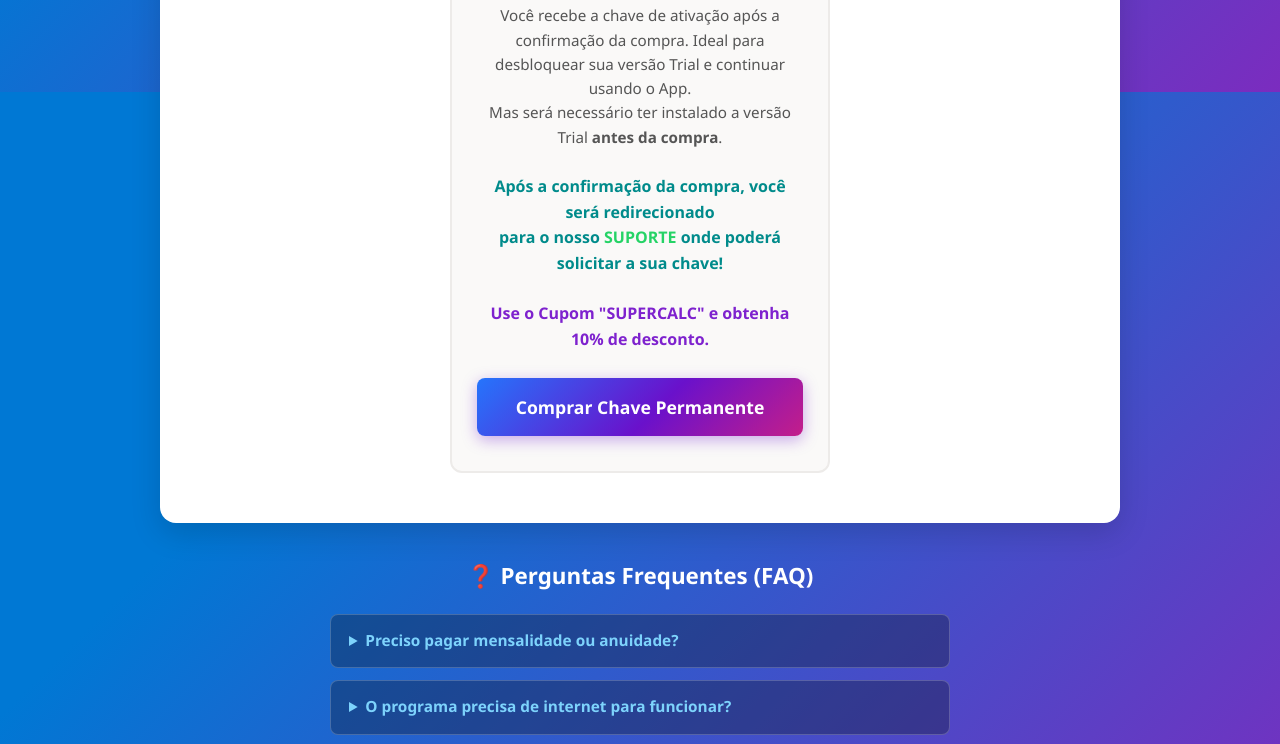
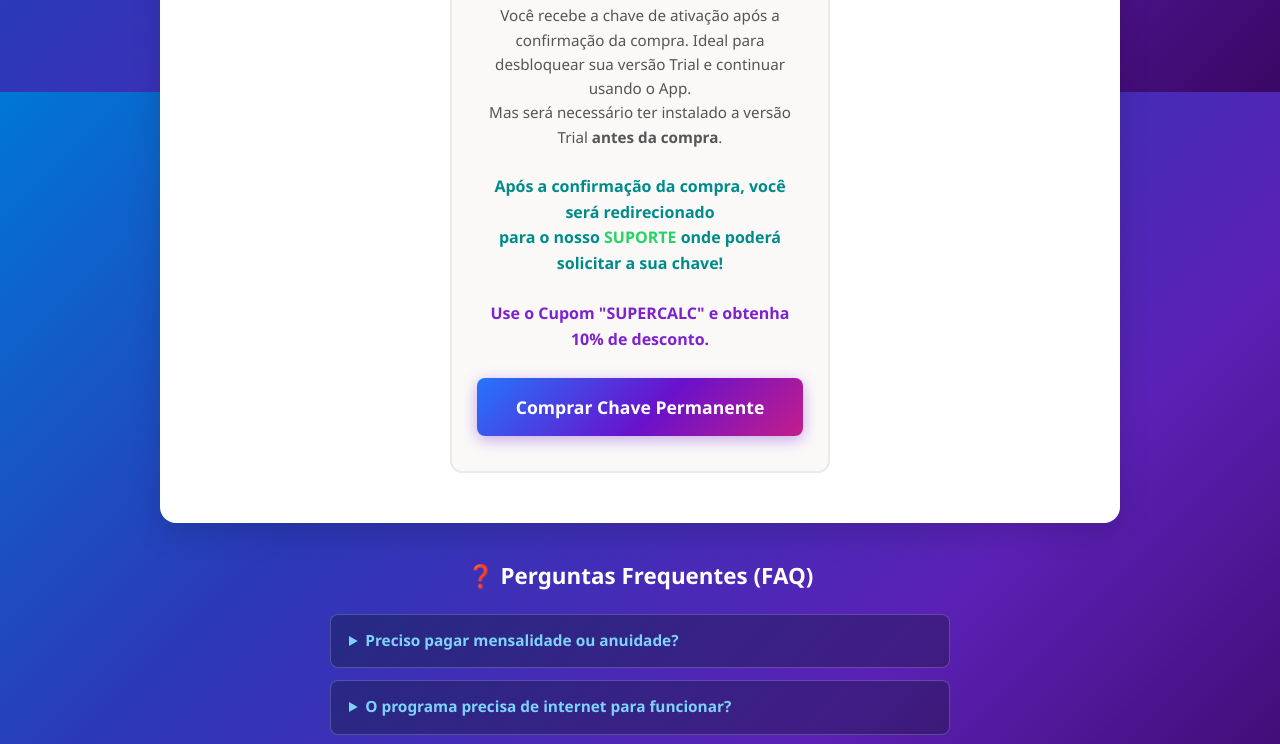
Before and after one commit to lisanvaughtsoftware/calculadora-de-cronograma, a plain HTML site: page index.html in a window 1280 px wide. Shown: the part 708-1452 px from the top of the page. Drawn offline with Linux system fonts and the light colour scheme.

Commit message:
Update index.html

```diff
--- a/index.html
+++ b/index.html
@@ -23,7 +23,7 @@
 
         body {
             font-family: 'Segoe UI', Tahoma, Geneva, Verdana, sans-serif;
-            background: linear-gradient(135deg, #0078d4 30%, #7b2cbf 100%);
+            background: linear-gradient(135deg, #0077d4 0%, #2b39b8 35%, #5b21b6 70%, #3b0764 100%);
             background-attachment: fixed;
             color: var(--dark);
             line-height: 1.6;
```
